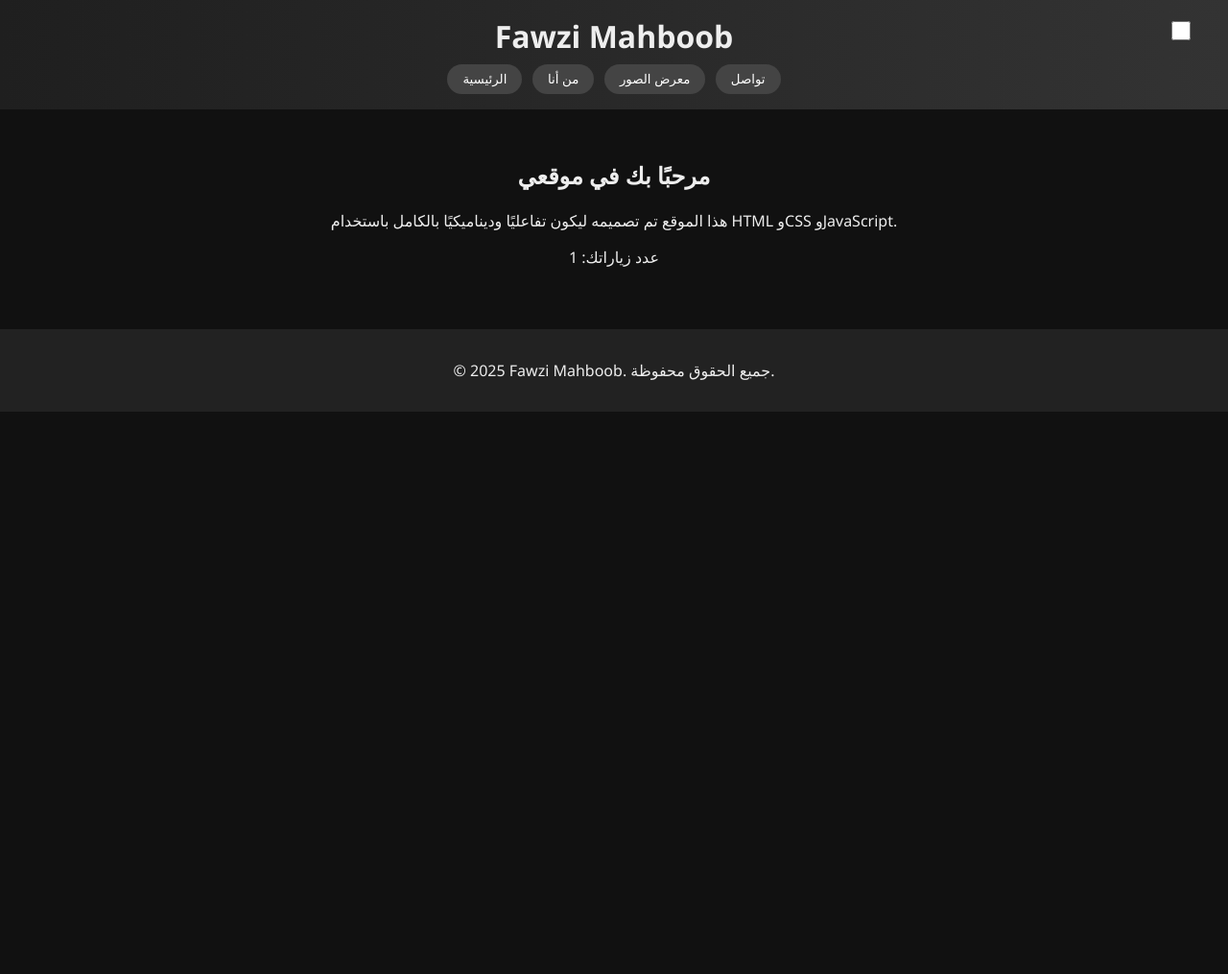
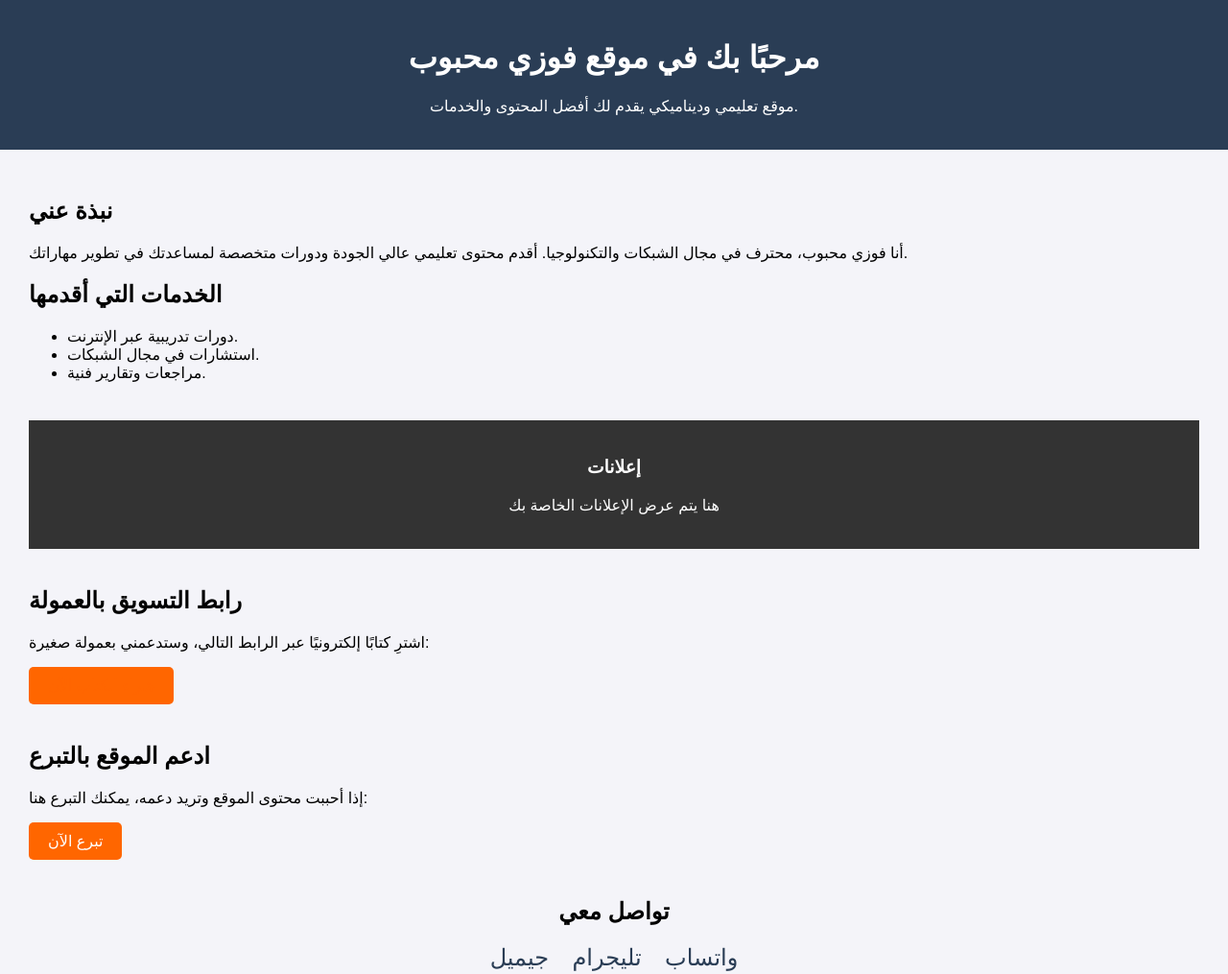
Before and after one commit to admin428/Fawzi-mahboob, a plain HTML site: page index.html in a window 1280 px wide. Shown: the whole page at 96% size. Before the commit the page ends 800 px from the top, so only its background shows below. Drawn offline with Linux system fonts and the light colour scheme.

Commit message:
Add files via upload

```diff
--- a/index.html
+++ b/index.html
@@ -1,186 +1,128 @@
-
 <!DOCTYPE html>
-<html lang="en">
+<html lang="ar">
 <head>
-  <meta charset="UTF-8" />
-  <meta name="viewport" content="width=device-width, initial-scale=1.0"/>
-  <title>Fawzi Mahboob</title>
+    <meta charset="UTF-8">
+    <meta name="viewport" content="width=device-width, initial-scale=1.0">
+    <title>Fawzi Mahboob | موقع تعليمي واحترافي</title>
+    <link rel="stylesheet" href="style.css">
     <style>
+        /* إضافة بعض التنسيقات الأساسية */
         body {
-      font-family: 'Segoe UI', sans-serif;
+            font-family: Arial, sans-serif;
+            background-color: #f4f4f9;
             margin: 0;
             padding: 0;
-      background-color: #111;
-      color: #eee;
-      transition: background-color 0.5s, color 0.5s;
         }
-    header {
-      background: linear-gradient(to right, #1f1f1f, #333);
-      padding: 1rem;
+
+        .header {
+            background-color: #2a3d55;
+            color: #fff;
             text-align: center;
-      position: sticky;
-      top: 0;
-      z-index: 1000;
+            padding: 20px;
         }
-    header h1 {
-      margin: 0;
-      font-size: 2rem;
-      animation: slidein 2s ease;
+
+        .main-content {
+            padding: 30px;
         }
-    @keyframes slidein {
-      from {transform: translateX(-100%); opacity: 0;}
-      to {transform: translateX(0); opacity: 1;}
+
+        .services, .affiliate, .donations, .ads-section {
+            margin-bottom: 40px;
         }
-    nav {
-      margin-top: 0.5rem;
+
+        .btn {
+            background-color: #ff6600;
+            color: white;
+            padding: 10px 20px;
+            text-align: center;
+            border-radius: 5px;
+            display: inline-block;
+            text-decoration: none;
         }
-    nav button {
-      background: #444;
+
+        .ads-banner {
+            background-color: #333;
             color: white;
-      padding: 0.5rem 1rem;
-      margin: 0 0.2rem;
-      border: none;
-      cursor: pointer;
-      border-radius: 20px;
-    }
-    .section {
-      padding: 2rem;
+            padding: 20px;
             text-align: center;
         }
-    .hidden {
-      display: none;
+
+        .contact-links {
+            margin-top: 20px;
+            text-align: center;
         }
-    .gallery img {
-      width: 200px;
+
+        .contact-links a {
             margin: 10px;
-      border-radius: 10px;
-      transition: transform 0.3s;
+            font-size: 24px;
+            color: #2a3d55;
+            text-decoration: none;
         }
-    .gallery img:hover {
-      transform: scale(1.1);
+
+        .contact-links a:hover {
+            color: #ff6600;
         }
-    .contact-form input, .contact-form textarea {
-      width: 80%;
-      padding: 0.5rem;
-      margin: 0.5rem auto;
-      display: block;
-      border-radius: 5px;
-      border: none;
-    }
-    .contact-form button {
-      padding: 0.5rem 1rem;
-      border: none;
-      background: teal;
-      color: white;
-      border-radius: 5px;
-    }
-    footer {
-      text-align: center;
-      padding: 1rem;
-      background-color: #222;
-      margin-top: 2rem;
-    }
-    .counter {
-      font-size: 1rem;
-      margin-top: 1rem;
-    }
-    .theme-toggle {
-      float: right;
-      margin-right: 10px;
-      margin-top: -2.5rem;
-    }
-    .theme-toggle input {
-      width: 40px;
-      height: 20px;
+
+        .affiliate-link {
+            color: #ff6600;
         }
     </style>
 </head>
 <body>
-  <header>
-    <h1>Fawzi Mahboob</h1>
-    <div class="theme-toggle">
-      <label>
-        <input type="checkbox" id="themeSwitch" />
-      </label>
-    </div>
-    <nav>
-      <button onclick="showSection('home')">الرئيسية</button>
-      <button onclick="showSection('about')">من أنا</button>
-      <button onclick="showSection('gallery')">معرض الصور</button>
-      <button onclick="showSection('contact')">تواصل</button>
-    </nav>
-  </header>
 
-  <div id="home" class="section">
-    <h2>مرحبًا بك في موقعي</h2>
-    <p>هذا الموقع تم تصميمه ليكون تفاعليًا وديناميكيًا بالكامل باستخدام HTML وCSS وJavaScript.</p>
-    <div class="counter">عدد زياراتك: <span id="visitCount">0</span></div>
+    <!-- Header Section -->
+    <div class="header">
+        <h1>مرحبًا بك في موقع فوزي محبوب</h1>
+        <p>موقع تعليمي وديناميكي يقدم لك أفضل المحتوى والخدمات.</p>
     </div>
 
-  <div id="about" class="section hidden">
-    <h2>من أنا</h2>
-    <p>اسمي فوزي محبوب، مهتم بالتصميم والبرمجة. أحب تطوير مواقع ويب ديناميكية وأنيقة.</p>
+    <!-- Main Content Section -->
+    <div class="main-content">
+        <!-- نبذة عني -->
+        <section class="about">
+            <h2>نبذة عني</h2>
+            <p>أنا فوزي محبوب، محترف في مجال الشبكات والتكنولوجيا. أقدم محتوى تعليمي عالي الجودة ودورات متخصصة لمساعدتك في تطوير مهاراتك.</p>
+        </section>
+
+        <!-- خدماتي -->
+        <section class="services">
+            <h2>الخدمات التي أقدمها</h2>
+            <ul>
+                <li>دورات تدريبية عبر الإنترنت.</li>
+                <li>استشارات في مجال الشبكات.</li>
+                <li>مراجعات وتقارير فنية.</li>
+            </ul>
+        </section>
+
+        <!-- إعلانات (مكان مخصص للإعلانات) -->
+        <section class="ads-section">
+            <div class="ads-banner">
+                <h3>إعلانات</h3>
+                <p>هنا يتم عرض الإعلانات الخاصة بك</p>
+            </div>
+        </section>
+
+        <!-- تسويق بالعمولة -->
+        <section class="affiliate">
+            <h2>رابط التسويق بالعمولة</h2>
+            <p>اشترِ كتابًا إلكترونيًا عبر الرابط التالي، وستدعمني بعمولة صغيرة:</p>
+            <a href="https://www.amazon.com/dp/B08NJQ6XG7" class="btn affiliate-link" target="_blank">شراء الكتاب الآن</a>
+        </section>
+
+        <!-- التبرعات والاشتراك -->
+        <section class="donations">
+            <h2>ادعم الموقع بالتبرع</h2>
+            <p>إذا أحببت محتوى الموقع وتريد دعمه، يمكنك التبرع هنا:</p>
+            <a href="https://www.paypal.com/donate?hosted_button_id=XXXXXXXXX" class="btn">تبرع الآن</a>
+        </section>
+
+        <!-- روابط تواصل -->
+        <section class="contact-links">
+            <h2>تواصل معي</h2>
+            <a href="https://wa.me/+967736671197" target="_blank">واتساب</a>
+            <a href="https://t.me/+967736671197" target="_blank">تليجرام</a>
+            <a href="mailto:f736671197@gmail.com">جيميل</a>
+        </section>
     </div>
 
-  <div id="gallery" class="section hidden">
-    <h2>معرض الصور</h2>
-    <div class="gallery">
-      <img src="https://images.unsplash.com/photo-1518770660439-4636190af475?w=400" alt="مشروع 1" />
-      <img src="https://images.unsplash.com/photo-1503023345310-bd7c1de61c7d?w=400" alt="مشروع 2" />
-      <img src="https://images.unsplash.com/photo-1498050108023-c5249f4df085?w=400" alt="مشروع 3" />
-    </div>
-  </div>
-
-
-<div id="contact" class="section hidden">
-  <h2>تواصل معي</h2>
-  <div style="font-size: 2rem; display: flex; justify-content: center; gap: 30px; margin-top: 20px;">
-    <a href="https://wa.me/967736671197" target="_blank" title="واتساب">
-      <img src="https://cdn.jsdelivr.net/npm/simple-icons@v11/icons/whatsapp.svg" alt="WhatsApp" width="40" />
-    </a>
-    <a href="https://t.me/+967736671197" target="_blank" title="تليجرام">
-      <img src="https://cdn.jsdelivr.net/npm/simple-icons@v11/icons/telegram.svg" alt="Telegram" width="40" />
-    </a>
-    <a href="mailto:f736671197@gmail.com" target="_blank" title="Gmail">
-      <img src="https://cdn.jsdelivr.net/npm/simple-icons@v11/icons/gmail.svg" alt="Gmail" width="40" />
-    </a>
-  </div>
-</div>
-
-
-  <footer>
-    <p>© 2025 Fawzi Mahboob. جميع الحقوق محفوظة.</p>
-  </footer>
-
-  <script>
-    const sections = ['home', 'about', 'gallery', 'contact'];
-    function showSection(id) {
-      sections.forEach(sec => {
-        document.getElementById(sec).classList.add('hidden');
-      });
-      document.getElementById(id).classList.remove('hidden');
-    }
-
-    function handleSubmit(e) {
-      e.preventDefault();
-      document.getElementById('msg').textContent = "تم إرسال الرسالة بنجاح (وهميًا)";
-    }
-
-    let visits = localStorage.getItem('visitCount') || 0;
-    visits++;
-    localStorage.setItem('visitCount', visits);
-    document.getElementById('visitCount').textContent = visits;
-
-    const switcher = document.getElementById('themeSwitch');
-    switcher.addEventListener('change', () => {
-      if (switcher.checked) {
-        document.body.style.backgroundColor = "#fff";
-        document.body.style.color = "#000";
-      } else {
-        document.body.style.backgroundColor = "#111";
-        document.body.style.color = "#eee";
-      }
-    });
-  </script>
 </body>
 </html>
```
Lines whose indentation alone changed are shown as unchanged.
